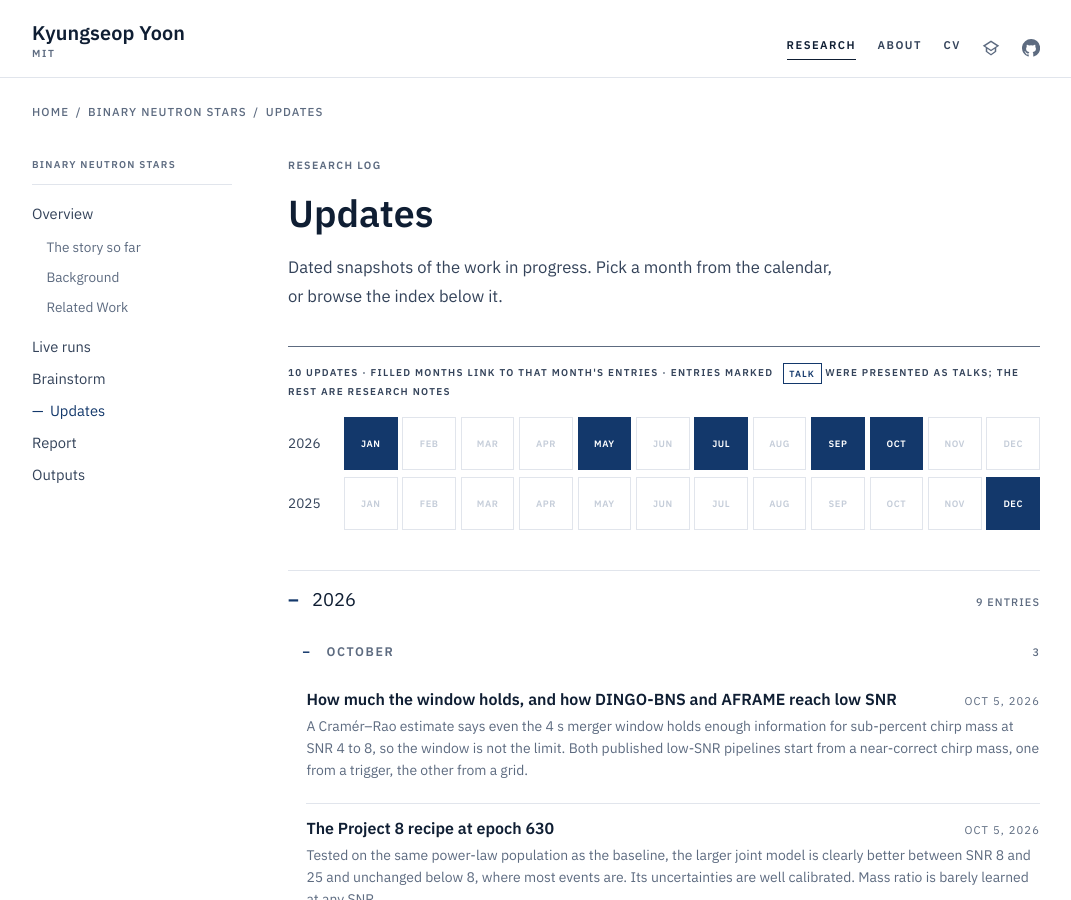
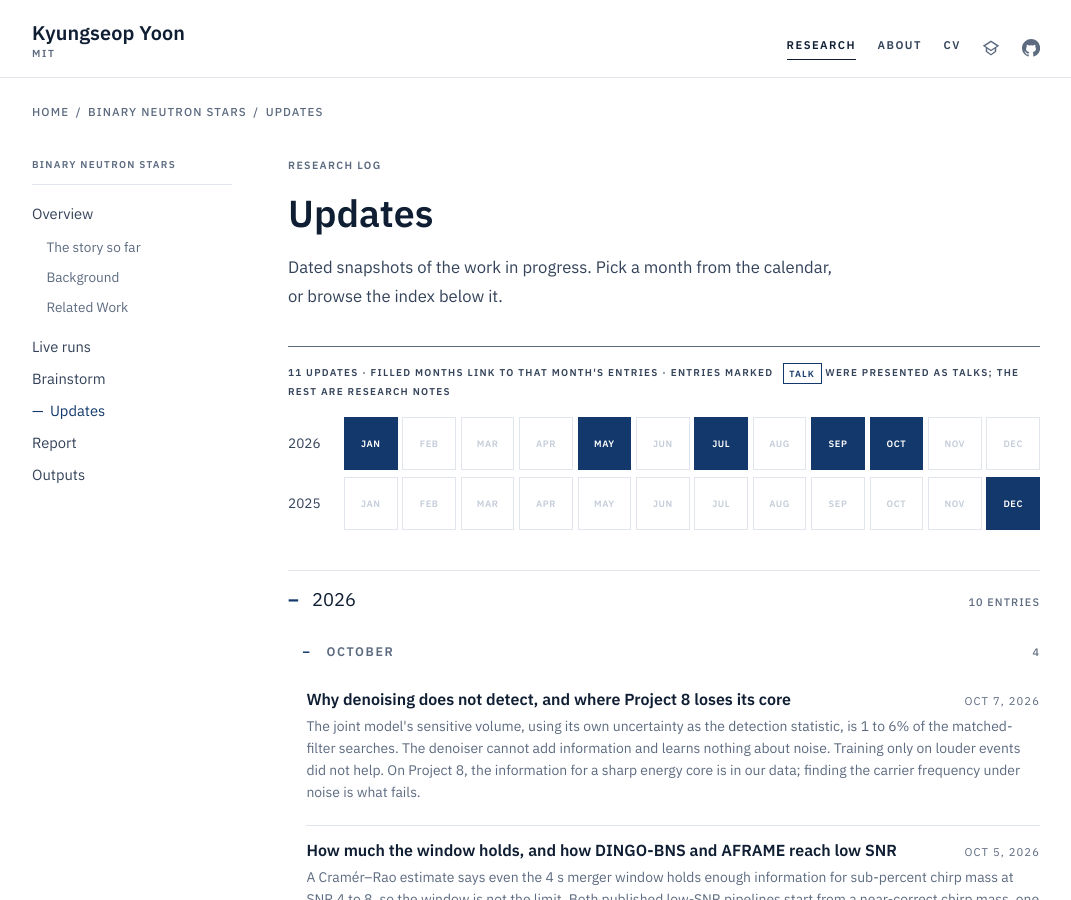
Before and after one commit to kyoon-mit/kyoon-mit.github.io, a Jekyll site: the page built from docs/projects/bns/updates.md, in a window 1280 px wide and 900 px high. Shown: the whole window, without its empty margins (104-1175 px from the left). Built offline with Jekyll 4.4.1, drawn with Linux system fonts in a browser that asks for light colours; part of the change alters nothing that is shown.

Commit message:
Add the 7 October update: why denoising does not detect, and the Project 8 core
Sensitive volume with the model's uncertainty, the SNR-8 training runs, the
Project 8 best-case carrier test, and the matched-filter SNR loss, with
figures from wandb. Brainstorm checklist moved forward.

Co-Authored-By: Claude Opus 5.5 <noreply@anthropic.com>

```diff
--- /dev/null
+++ b/docs/_updates/2026-10-07-why-denoising-does-not-detect.md
@@ -0,0 +1,167 @@
+---
+title: Why denoising does not detect, and where Project 8 loses its core
+date: 2026-10-07
+summary: >-
+  The joint model's sensitive volume, using its own uncertainty as the
+  detection statistic, is 1 to 6% of the matched-filter searches. The denoiser
+  cannot add information and learns nothing about noise. Training only on
+  louder events did not help. On Project 8, the information for a sharp energy
+  core is in our data; finding the carrier frequency under noise is what fails.
+---
+
+{%- assign u = '/projects/bns/updates/' -%}
+
+## Sensitive volume with the model's own uncertainty
+
+The epoch-630 checkpoint from the
+[5 October update]({{ u | append: '2026-10-05-recipe-at-epoch-630/' | relative_url }})
+was run over one week of O3b background and an injection set, with the
+negative predicted chirp-mass uncertainty, −σ, as the ranking statistic and no
+time integration.
+
+{% include figure.html
+   src="/assets/img/bns/2026-10-07/sensitive_volume.png"
+   alt="Sensitive volume against false alarm rate for four equal-mass BNS systems: our model one to two orders of magnitude below GstLAL, MBTA and PyCBC"
+   label="Sensitive volume against false alarm rate"
+   caption="Our model (−σ) against the GWTC-3 search pipelines, four equal-mass systems. Log scale; bands are 1σ." %}
+
+<div markdown="1">
+
+| masses (M☉) | our model (Gpc³) | MBTA (Gpc³) | ratio |
+|---|---|---|---|
+| 1.4 + 1.4 | 1.2 × 10⁻⁴ | 9.5 × 10⁻³ | 1.3% |
+| 1.6 + 1.6 | 5.2 × 10⁻⁴ | 1.3 × 10⁻² | 3.9% |
+| 1.8 + 1.8 | 5.8 × 10⁻⁴ | 1.6 × 10⁻² | 3.6% |
+| 2.0 + 2.0 | 1.1 × 10⁻³ | 1.8 × 10⁻² | 6.2% |
+
+</div>
+
+At a false alarm rate of about 100 per year, this is 1 to 6% of MBTA, about
+where the July model stood. The better chirp-mass accuracy at SNR 8 to 25
+did not carry over to detection.
+
+## Why the denoiser does not help detection
+
+- **A denoiser cannot add information.** Its output is a function of the same
+  strain the regressor already sees. Trained jointly, denoiser and regressor
+  are one larger regressor with an extra target. Project 8 showed the same:
+  regressor alone and joint model end at the same energy error (figure below).
+- **At low SNR the denoiser recovers little.** Its overlap with the true
+  waveform on the realistic population is 0.06 to 0.14. Where detection is
+  decided, there is little cleaned signal to pass on.
+- **σ was never taught what noise looks like.** The regressor is masked out
+  on noise-only windows, so nothing trains σ to be wide there. It narrows
+  only once the chirp mass is pinned down, around SNR 12, while the searches
+  detect from about SNR 8.
+- **The denoiser learns signal shape, not noise.** With 96% of training
+  windows carrying a signal, a chirp-shaped output on pure noise costs almost
+  nothing, so a classifier placed after it would inherit that blindness.
+
+## Training on louder events did not help
+
+Two runs trained only on SNR 8 and above, the band that sets sensitive volume,
+and validated on the realistic power-law population from SNR 4. Both level
+off at the same place: about 9 to 10% of events within 1% in chirp mass,
+16% within 2%, 29% within 5% and 43% within 10%.
+
+{% include figure.html
+   src="/assets/img/bns/2026-10-07/bns_den_reg_val.png"
+   alt="Validation fraction of events within 1, 2, 5 and 10 percent in chirp mass against epoch for two SNR-8 runs and a fine-tune, on a shared scale"
+   label="SNR-8 training, validated on the full population"
+   caption="Fraction of validation events within 1, 2, 5 and 10% of the true chirp mass, same scale in every panel. The two SNR-8 runs plateau together. A fine-tune of the 630-epoch model on SNR 8+ never improved on its start." %}
+
+{% include figure.html
+   src="/assets/img/bns/2026-10-07/bns_den_reg_rho.png"
+   alt="Denoiser overlap with the true waveform against epoch for the same three runs"
+   label="Denoiser overlap"
+   caption="The shape and amplitude terms double the overlap, with no effect on the chirp mass above." %}
+
+- The shape and amplitude terms in the denoiser loss double the overlap (0.11
+  against 0.06) and change nothing in the regression. Cleaner waveforms are
+  not what limits the chirp mass.
+- On the power-law test set, the SNR-8 model at epoch 336 against the
+  630-epoch model trained from SNR 4, fraction within 1 / 2 / 5 / 10%:
+
+<div markdown="1">
+
+| SNR | trained from SNR 4, epoch 630 | trained from SNR 8, epoch 336 |
+|---|---|---|
+| 4 to 8 | 3 / 6 / 14 / 27% | 2 / 4 / 10 / 20% |
+| 8 to 12 | 10 / 20 / 42 / 60% | 8 / 16 / 31 / 48% |
+| 12 to 16 | 32 / 53 / 80 / 91% | 29 / 46 / 70 / 84% |
+| 16 to 25 | 48 / 82 / 97 / 99% | 56 / 79 / 95 / 98% |
+| 25 to 50 | 54 / 94 / 100 / 100% | 75 / 95 / 100 / 100% |
+
+</div>
+
+  Training from SNR 8 sharpened the loud events at 1% (75% against 54% above
+  SNR 25) and lost ground everywhere below SNR 16, including the 8 to 12 band
+  it saw most of. The comparison is not clean (different epoch, and that run
+  saw half as many signals), so a matched rerun is in progress.
+- A fine-tune of the 630-epoch model on SNR 8 and above stopped improving
+  within 20 epochs.
+
+## Project 8: the information is there
+
+Our Project 8 models reproduce the spread of the internal Project 8 results
+but not their sharp core: 4 to 5% of events within 1 eV for us, against a few
+tens of percent there. Neither a larger model (128/6) nor fresh Gaussian noise
+every step produced a core.
+
+{% include figure.html
+   src="/assets/img/bns/2026-10-07/p8_val.png"
+   alt="Project 8 validation energy RMSE and within-2-eV fraction against epoch for four runs"
+   label="Project 8 energy, validation"
+   caption="All variants converge to about 20 eV RMS and about 10% within 2 eV. The regressor alone does as well as the joint model." %}
+
+To see whether our data even contains a core, I built a best-case estimate.
+Energy is fully determined by the carrier frequency, pitch angle, radius and
+axial frequency: a cubic fit of the true values gives 0.08 eV RMS. So I gave
+the estimator the true pitch, radius, axial frequency and slope, and asked it
+only for the carrier frequency, taken from the spectrum peak. Cavity noise, the
+full 61 µs window, 5,600 test events.
+
+<div markdown="1">
+
+| carrier frequency from | within 1 eV | within 2 eV | median error |
+|---|---|---|---|
+| truth | 100% | 100% | 0.04 eV |
+| spectrum peak, noise-free trace | 26% | 42% | 2.6 eV |
+| spectrum peak, noisy trace | 7% | 14% | 9.7 eV |
+| our network | 4–5% | about 10% | |
+
+</div>
+
+- A core is reachable in our data: with the carrier frequency known, every
+  event lands within 1 eV, and even a noise-free spectrum peak gives a
+  core-sized fraction.
+- The loss is in finding the carrier. The axial sidebands, at ±2 f_axial, are
+  nearly as strong as the carrier at low pitch, and the peak often lands on
+  one. Noise makes this worse.
+- Even a plain spectrum peak beats our network, so the network is not
+  extracting what the data holds. I had guessed the core came from the
+  dataset; for our data that is wrong.
+
+The internal results come from longer recordings. For a stationary tone SNR
+grows as the square root of duration and frequency precision roughly as
+duration to the −3/2, so longer recordings alone could explain much of the gap.
+
+## Next: a loss built on the matched filter
+
+The searches score data by filtering it with a template and reading the SNR
+time series, which spikes when the template matches. A new denoiser loss asks
+the network's output to reproduce that series: filter the data with the
+network's output and with the true waveform, in each detector, over every time
+shift, and match the two. On noise-only windows the target is zero at every
+shift, so a hallucinated chirp is penalized directly.
+
+{% include figure.html
+   src="/assets/img/bns/2026-10-07/snr_series_peaks.png"
+   alt="Peak matched-filter SNR of the denoiser output on signal and noise-only windows over the first 15 epochs"
+   label="SNR-series denoiser, first epochs"
+   caption="Peak SNR of the output on signal windows and on noise-only windows. After 15 epochs they are not yet separated." %}
+
+Also running: a matched-filter benchmark on the same test windows the network
+sees, to measure what a template bank achieves on chirp mass and detection at
+SNR 8 to 12. See the
+[brainstorm]({{ '/projects/bns/brainstorm/' | relative_url }}).
--- a/docs/projects/bns/brainstorm.md
+++ b/docs/projects/bns/brainstorm.md
@@ -31,14 +31,19 @@ of 100 heterodynes. See the
   <li class="is-done"><span class="checklist__box" aria-label="done"></span><span class="checklist__text"><b>Reproduce the Project 8 sharp core.</b> Spread reproduced, core not; denoiser no better than a plain regressor at 64/4. <a href="{{ u | append: '2026-09-29-den-reg-and-project-8/' | relative_url }}">29 Sep</a></span></li>
   <li class="is-done"><span class="checklist__box" aria-label="done"></span><span class="checklist__text"><b>Project 8 recipe on BNS:</b> 128/6, chirp mass and mass ratio, each signal in four backgrounds, smooth spectrum below 20 Hz. Better at SNR 8 to 25, unchanged below 8. <a href="{{ u | append: '2026-10-01-recipe-on-bns/' | relative_url }}">1 Oct</a>, <a href="{{ u | append: '2026-10-05-recipe-at-epoch-630/' | relative_url }}">5 Oct</a></span></li>
   <li class="is-done"><span class="checklist__box" aria-label="done"></span><span class="checklist__text"><b>Information in the window (Cramér–Rao bound).</b> The 4 s window is not the limit; the bound is optimistic near threshold. <a href="{{ u | append: '2026-10-05-window-bound-and-prior-conditioning/' | relative_url }}">5 Oct</a></span></li>
+  <li class="is-done"><span class="checklist__box" aria-label="done"></span><span class="checklist__text"><b>Sensitive volume with −σ, no integration, one week of background.</b> Epoch-630 checkpoint: 1 to 6% of MBTA. The denoiser adds no information and σ never learns what noise looks like. <a href="{{ u | append: '2026-10-07-why-denoising-does-not-detect/' | relative_url }}">7 Oct</a></span></li>
+  <li class="is-done"><span class="checklist__box" aria-label="done"></span><span class="checklist__text"><b>Train on SNR ≥ 8 only, and fine-tune on it.</b> Both plateau at about 10% within 1% and 16% within 2% on the full population; the fine-tune never improved. Louder training data sharpened loud events and did not lift SNR 8 to 12. <a href="{{ u | append: '2026-10-07-why-denoising-does-not-detect/' | relative_url }}">7 Oct</a></span></li>
+  <li class="is-done"><span class="checklist__box" aria-label="done"></span><span class="checklist__text"><b>Shape and amplitude terms in the denoiser loss.</b> Double the overlap (0.11 against 0.06), leave the chirp mass unchanged. <a href="{{ u | append: '2026-10-07-why-denoising-does-not-detect/' | relative_url }}">7 Oct</a></span></li>
+  <li class="is-done"><span class="checklist__box" aria-label="done"></span><span class="checklist__text"><b>Project 8: model size (128/6) and fresh Gaussian noise.</b> Neither produced a core; all variants end near 20 eV RMS. <a href="{{ u | append: '2026-10-07-why-denoising-does-not-detect/' | relative_url }}">7 Oct</a></span></li>
+  <li class="is-done"><span class="checklist__box" aria-label="done"></span><span class="checklist__text"><b>Project 8: is the core in our data?</b> Yes. Given the carrier frequency, every event lands within 1 eV; even a plain spectrum peak beats our network. Finding the carrier among its sidebands is what fails. <a href="{{ u | append: '2026-10-07-why-denoising-does-not-detect/' | relative_url }}">7 Oct</a></span></li>
 </ul>
 
 ## Running
 
 <ul class="checklist">
-  <li class="is-running"><span class="checklist__box" aria-label="running"></span><span class="checklist__text"><b>Sensitive volume with −σ, no integration, one week of background.</b> Epoch-630 checkpoint. Started 5 Oct.</span></li>
-  <li class="is-running"><span class="checklist__box" aria-label="running"></span><span class="checklist__text"><b>Fine-tune on SNR ≥ 8,</b> the range that decides sensitive volume, validating on the full power law. Started 5 Oct.</span></li>
-  <li class="is-running"><span class="checklist__box" aria-label="running"></span><span class="checklist__text"><b>Project 8: model size (128/6) and fresh Gaussian noise (resumed to 600 epochs).</b> Neither shows a core yet. See <a href="{{ '/projects/bns/live/' | relative_url }}">live runs</a>.</span></li>
+  <li class="is-running"><span class="checklist__box" aria-label="running"></span><span class="checklist__text"><b>Matched-filter benchmark</b> on the same test windows the network sees: template bank from the injection waveforms, two-detector coincidence. Chirp mass and detection at SNR 8 to 12. Started 7 Oct.</span></li>
+  <li class="is-running"><span class="checklist__box" aria-label="running"></span><span class="checklist__text"><b>Denoiser trained on the matched-filter SNR time series,</b> target zero on noise-only windows. Started 7 Oct.</span></li>
+  <li class="is-running"><span class="checklist__box" aria-label="running"></span><span class="checklist__text"><b>SNR-8 training, matched pair:</b> with and without the shape and amplitude terms, both with 96% signal windows. Started 6 and 7 Oct.</span></li>
 </ul>
 
 ## To try
@@ -47,11 +52,11 @@ of 100 heterodynes. See the
   <li><span class="checklist__box" aria-label="to do"></span><span class="checklist__text"><b>Heterodyne near the true chirp mass, then the joint denoiser and regressor,</b> small model, 256 Hz anti-aliased, pre-merger window. Scan the chirp-mass error ε = 0, 0.1%, 1%, 3%. This is DINGO's refinement setting in our architecture.</span></li>
   <li><span class="checklist__box" aria-label="to do"></span><span class="checklist__text"><b>Heterodyne grid as input channels,</b> the AFRAME mechanism, in the joint model. Needs no chirp mass.</span></li>
   <li><span class="checklist__box" aria-label="to do"></span><span class="checklist__text"><b>Bootstrap:</b> estimate the chirp mass, heterodyne with it, denoise, re-estimate.</span></li>
-  <li><span class="checklist__box" aria-label="to do"></span><span class="checklist__text"><b>Matched-filter benchmark</b> on the same 4 s windows at SNR 4 to 8, to measure the real achievable chirp-mass error near threshold.</span></li>
   <li><span class="checklist__box" aria-label="to do"></span><span class="checklist__text"><b>A dedicated detection output</b> (classification loss, balanced signal and noise) alongside σ.</span></li>
   <li><span class="checklist__box" aria-label="to do"></span><span class="checklist__text"><b>Time integration of −σ</b> in the sensitive volume (boxcar 0.25 to 1 s).</span></li>
   <li><span class="checklist__box" aria-label="to do"></span><span class="checklist__text"><b>A longer, two-rate input:</b> low rate for the early inspiral, 2048 Hz for the merger.</span></li>
-  <li><span class="checklist__box" aria-label="to do"></span><span class="checklist__text"><b>Project 8: a standard reconstruction on our data,</b> to see whether a well-measured subset exists in it at all.</span></li>
+  <li><span class="checklist__box" aria-label="to do"></span><span class="checklist__text"><b>Project 8: a carrier estimate that uses the sideband structure,</b> or longer recordings, to close the gap the spectrum-peak test exposed.</span></li>
+  <li><span class="checklist__box" aria-label="to do"></span><span class="checklist__text"><b>Training SNR floor of 6,</b> between the 4 and 8 tried so far.</span></li>
   <li><span class="checklist__box" aria-label="to do"></span><span class="checklist__text"><b>A generative prior over clean waveforms</b> (diffusion). The most expensive.</span></li>
   <li><span class="checklist__box" aria-label="to do"></span><span class="checklist__text"><b>Sky localization</b> with three detectors, and before merger.</span></li>
 </ul>
```
Also changed, not shown: docs/assets/img/bns/2026-10-07/bns_den_reg_rho.png (added), docs/assets/img/bns/2026-10-07/bns_den_reg_val.png (added), docs/assets/img/bns/2026-10-07/p8_val.png (added), docs/assets/img/bns/2026-10-07/sensitive_volume.png (added), docs/assets/img/bns/2026-10-07/snr_series_peaks.png (added).
